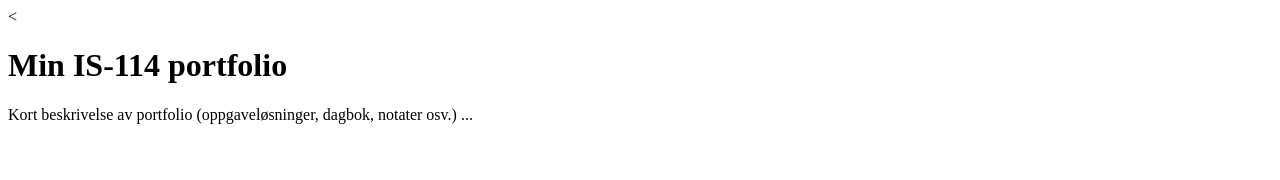
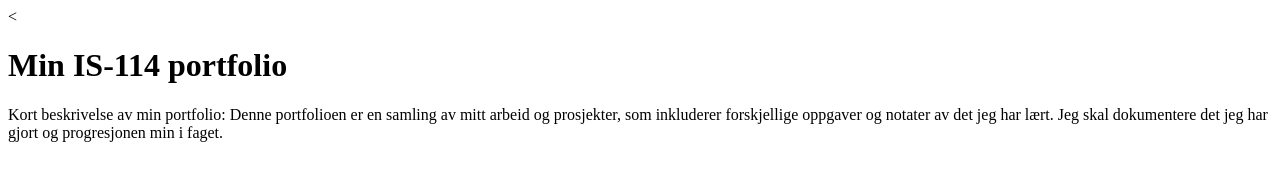
Before and after one commit to topandre/IS-114, a plain HTML site: page docs/index.html in a window 1280 px wide. Drawn offline with Linux system fonts and the light colour scheme.

Commit message:
oppdaterte index.html med navn og portfolio

```diff
--- a/docs/index.html
+++ b/docs/index.html
@@ -3,10 +3,10 @@
 <head>
 <meta charset="utf-8">
 <meta name="viewport" content="width=device-width, initial-scale=1">
-<title>(navn [mellomnavn]* etternavn)</title>
+<title>(Andre' Abrahamsen)</title>
 <</head>
 <body>
 <h1>Min IS-114 portfolio</h1>
-<p>Kort beskrivelse av portfolio (oppgaveløsninger, dagbok, notater osv.) ...
+<p>Kort beskrivelse av min portfolio: Denne portfolioen er en samling av mitt arbeid og prosjekter, som inkluderer forskjellige oppgaver og notater av det jeg har lært. Jeg skal dokumentere det jeg har gjort og progresjonen min i faget.
 </body>
 </html>
```
